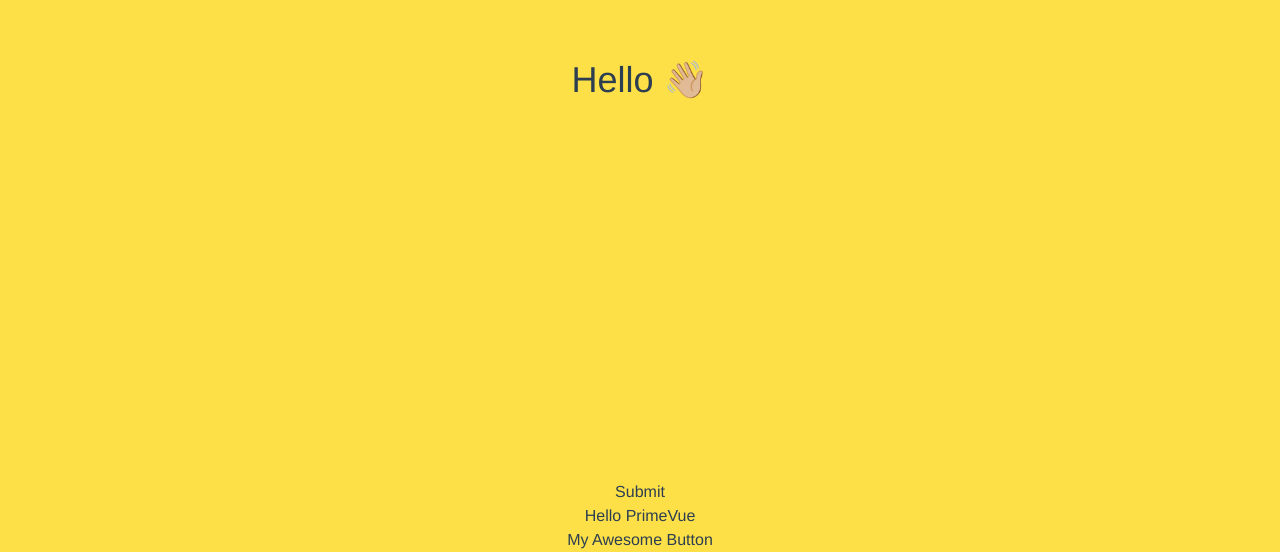
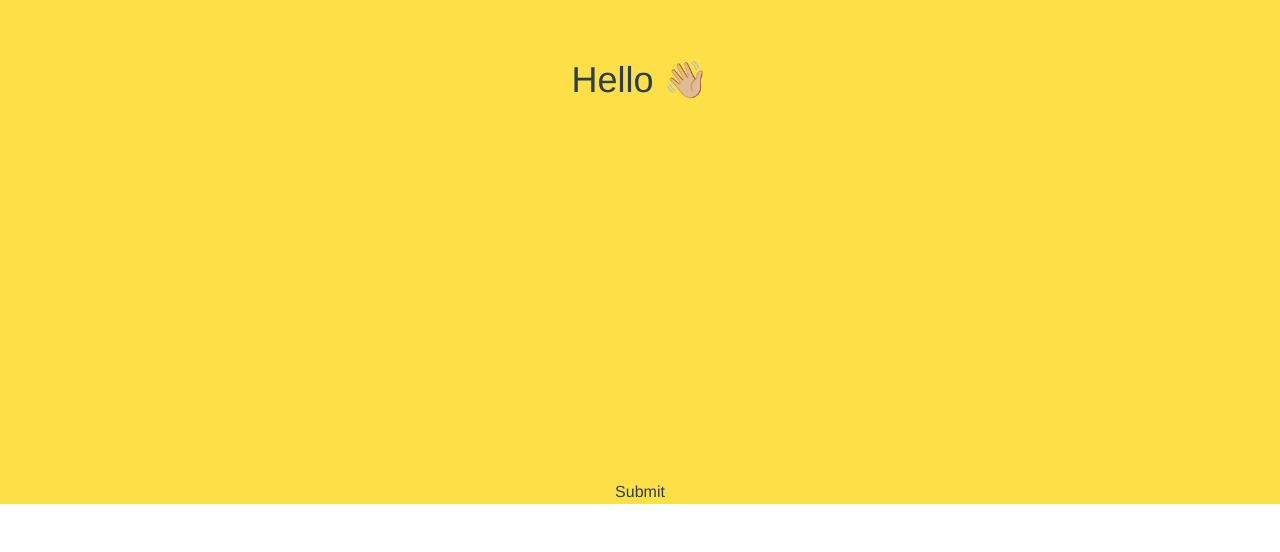
Before and after one commit to harslash/EthicAI, a Vue app in the folder project/ethicai-spa/: page / in a window 1280 px wide. Shown: the part 408-960 px from the top of the page. After the commit the page ends 912 px from the top, so only its background shows below. Built offline with nearby package versions, Linux system fonts and the light colour scheme.

Commit message:
Removed dialog component

```diff
--- a/project/ethicai-spa/src/components/purple-btn.vue
+++ b/project/ethicai-spa/src/components/purple-btn.vue
@@ -9,34 +9,9 @@
 
     </div>
 
-    <div class="card">
-        <h1>Hello PrimeVue</h1>
-        <prime-dialog header="My Awesome Dialog" v-model:visible="dialogVisible" :style="{ width: '50vw' }">
-          <p>"In some ways, programming is like painting. You start with a blank canvas and certain basic raw materials. You use a combination of science, art, and craft to determine what to do with them." <br> <strong> - Andrew Hunt</strong></p>
-        </prime-dialog>
-        <prime-button
-          label="My Awesome Button"
-          icon="pi pi-angle-right"
-          class="p-button-success"
-          @click="showDialog"
-        />
-      </div>
 </template>
 <script lang="ts">
-  export default {
-    name: "App",
-    data() {
-        return {
-            dialogVisible: false
-        }
-    },
-    components: {},
-    methods: {
-        showDialog() {
-            this.dialogVisible = true;
-        }
-    }
-};
+
 </script>
 
 <style>
```
